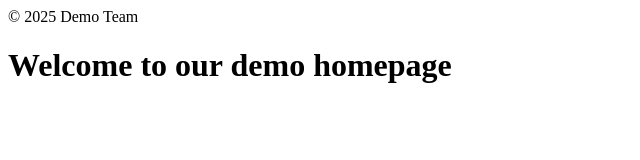
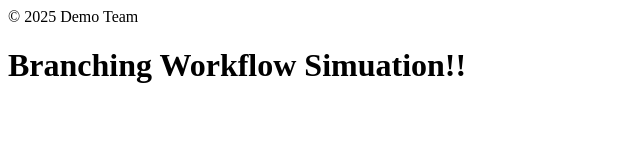
Before and after one commit to RamosACT322/ACTLAB-GIT, a plain HTML site: page index.html in a window 1280 px wide. Shown: the whole page, without its empty margins (0-640 px from the left). Drawn offline with Linux system fonts and the light colour scheme.

Commit message:
feat(footer): change headline

```diff
--- a/index.html
+++ b/index.html
@@ -8,6 +8,6 @@
 </body>
 </html>
 <body>
-  <h1>Welcome to our demo homepage</h1>
+  <h1>Branching Workflow Simuation!!</h1>
 </body>
 </html>
```
